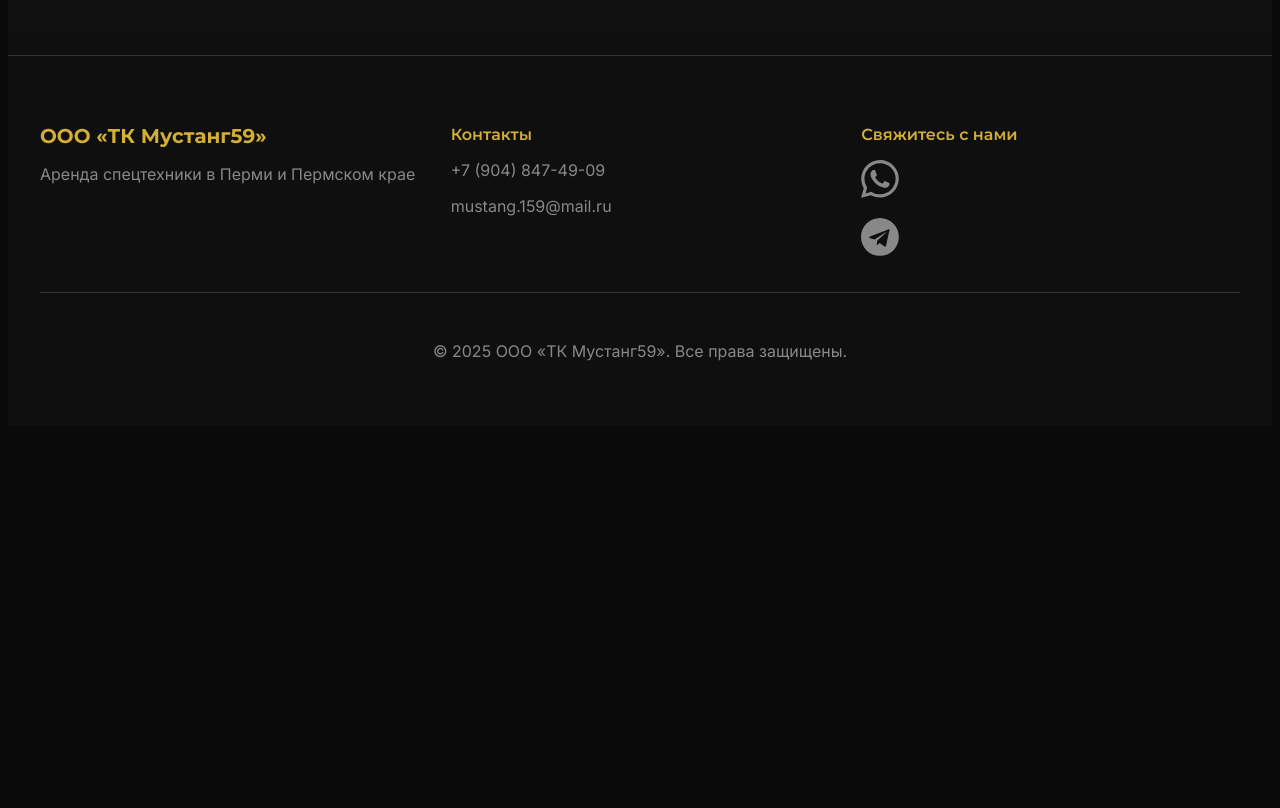
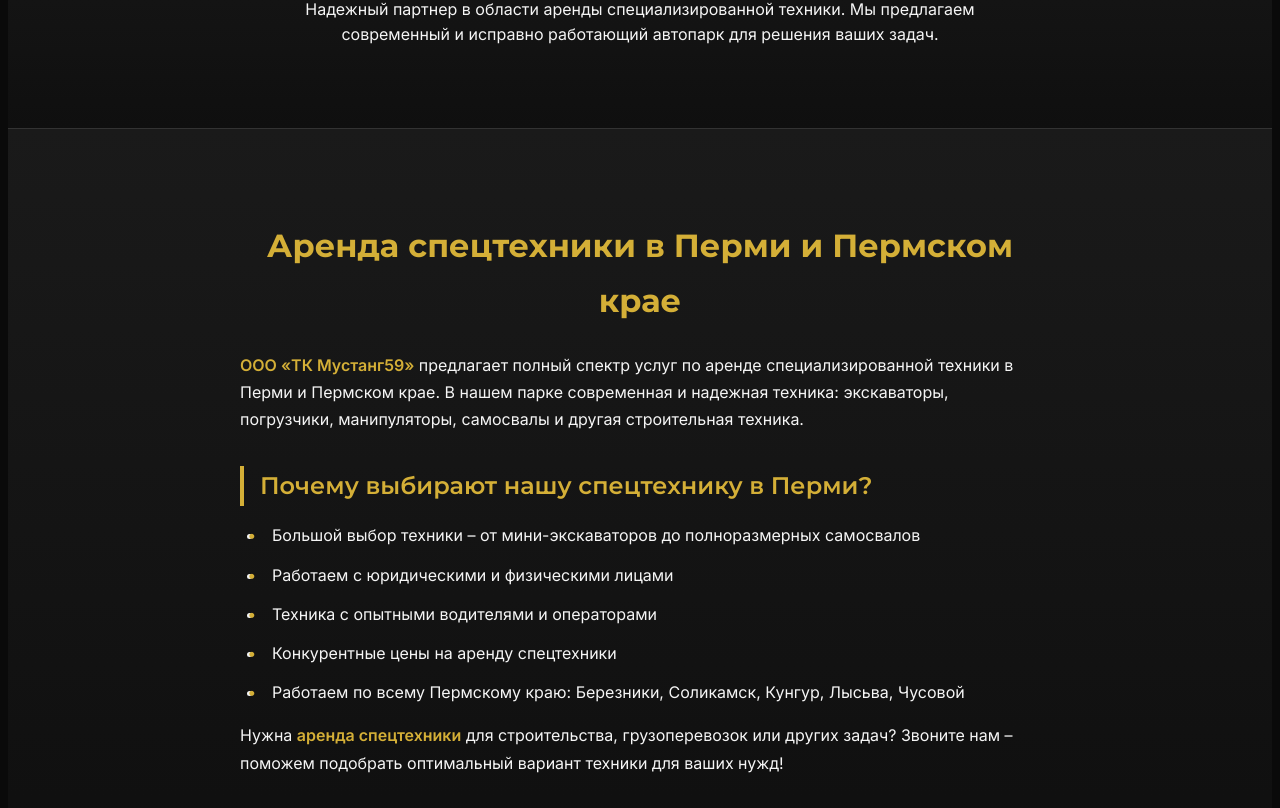
Before and after one commit to 0silo0/mustang, a Next.js app in the folder mustang59-website/: page / in a window 1280 px wide. Shown: the part 1732-2540 px from the top of the page. Before the commit the page ends 2165 px from the top, so only its background shows below. Built offline with nearby package versions, Linux system fonts and the light colour scheme.

Commit message:
Больше слов для поиска

```diff
--- a/mustang59-website/src/app/globals.css
+++ b/mustang59-website/src/app/globals.css
@@ -23,6 +23,86 @@
 h1, h2, h3, h4, h5, h6 {
   font-family: 'Montserrat', sans-serif;
   color: var(--primary);
+}
+
+.seo-text-section {
+  padding: 4rem 0;
+  background: linear-gradient(to bottom, var(--dark-bg), var(--darker-bg));
+  border-top: 1px solid #333;
+  border-bottom: 1px solid #333;
+}
+
+.seo-content {
+  max-width: 800px;
+  margin: 0 auto;
+  line-height: 1.7;
+  color: var(--foreground);
+}
+
+.seo-content h2 {
+  font-size: 2rem;
+  font-weight: 700;
+  margin-bottom: 1.5rem;
+  color: var(--primary);
+  text-align: center;
+}
+
+.seo-content h3 {
+  font-size: 1.5rem;
+  font-weight: 600;
+  margin: 2rem 0 1rem;
+  color: var(--primary);
+  border-left: 4px solid var(--primary);
+  padding-left: 1rem;
+}
+
+.seo-content p {
+  margin-bottom: 1.5rem;
+  color: var(--foreground);
+}
+
+.seo-content strong {
+  color: var(--primary);
+  font-weight: 600;
+}
+
+.seo-content ul {
+  margin: 1rem 0;
+  padding-left: 1.5rem;
+  color: var(--foreground);
+}
+
+.seo-content li {
+  margin-bottom: 0.75rem;
+  position: relative;
+  padding-left: 0.5rem;
+}
+
+.seo-content li::before {
+  content: "•";
+  color: var(--primary);
+  font-weight: bold;
+  position: absolute;
+  left: -1rem;
+}
+
+/* Адаптивность */
+@media (max-width: 768px) {
+  .seo-text-section {
+    padding: 3rem 0;
+  }
+
+  .seo-content h2 {
+    font-size: 1.75rem;
+  }
+
+  .seo-content h3 {
+    font-size: 1.25rem;
+  }
+
+  .seo-content {
+    padding: 0 1rem;
+  }
 }
 
 /* Общие стили для кнопок */
--- a/mustang59-website/src/app/layout.tsx
+++ b/mustang59-website/src/app/layout.tsx
@@ -8,8 +8,9 @@
 const montserrat = Montserrat({ subsets: ['latin'] });
 
 export const metadata: Metadata = {
-  title: 'Мустанг59 - Аренда спецтехники',
-  description: 'ООО «ТК Мустанг59» - аренда спецтехники в Перми и Пермском крае',
+  title: 'Мустанг59 - Аренда спецтехники в Перми | ООО ТК Мустанг59',
+  description: 'ООО «ТК Мустанг59» - аренда спецтехники в Перми и Пермском крае. Экскаваторы, погрузчики, манипуляторы, самосвалы. Выгодные цены, с оператором.',
+  keywords: 'аренда спецтехники пермь, аренда спецтехники пермский край, услуги спецтехники, аренда экскаватора, аренда погрузчика, аренда манипулятора, аренда самосвала, строительная техника в аренду',
   other: {
     'yandex-verification': '3bf313c78f4c0767',
   },
--- a/mustang59-website/src/app/page.tsx
+++ b/mustang59-website/src/app/page.tsx
@@ -9,7 +9,7 @@
     <main>
       <section className="hero-section">
         <div className="container">
-          <h1 className="hero-title">Аренда спецтехники в Перми</h1>
+          <h1 className="hero-title">Аренда спецтехники в Перми и Пермском крае | ООО ТК Мустанг59</h1>
           <p className="hero-subtitle">Надежная техника для вашего строительства</p>
           <div className="text-center">
             <Link href="/catalog" className="btn btn-primary">
@@ -54,6 +54,32 @@
           </p>
         </div>
       </section>
+
+      <section className="seo-text-section">
+        <div className="container">
+          <div className="seo-content">
+            <h2>Аренда спецтехники в Перми и Пермском крае</h2>
+            <p>
+              <strong>ООО «ТК Мустанг59»</strong> предлагает полный спектр услуг по аренде специализированной техники в Перми и Пермском крае.
+              В нашем парке современная и надежная техника: экскаваторы, погрузчики, манипуляторы, самосвалы и другая строительная техника.
+            </p>
+
+            <h3>Почему выбирают нашу спецтехнику в Перми?</h3>
+            <ul>
+              <li>Большой выбор техники – от мини-экскаваторов до полноразмерных самосвалов</li>
+              <li>Работаем с юридическими и физическими лицами</li>
+              <li>Техника с опытными водителями и операторами</li>
+              <li>Конкурентные цены на аренду спецтехники</li>
+              <li>Работаем по всему Пермскому краю: Березники, Соликамск, Кунгур, Лысьва, Чусовой</li>
+            </ul>
+
+            <p>
+              Нужна <strong>аренда спецтехники</strong> для строительства, грузоперевозок или других задач?
+              Звоните нам – поможем подобрать оптимальный вариант техники для ваших нужд!
+            </p>
+          </div>
+        </div>
+      </section>
     </main>
   );
 }
```
